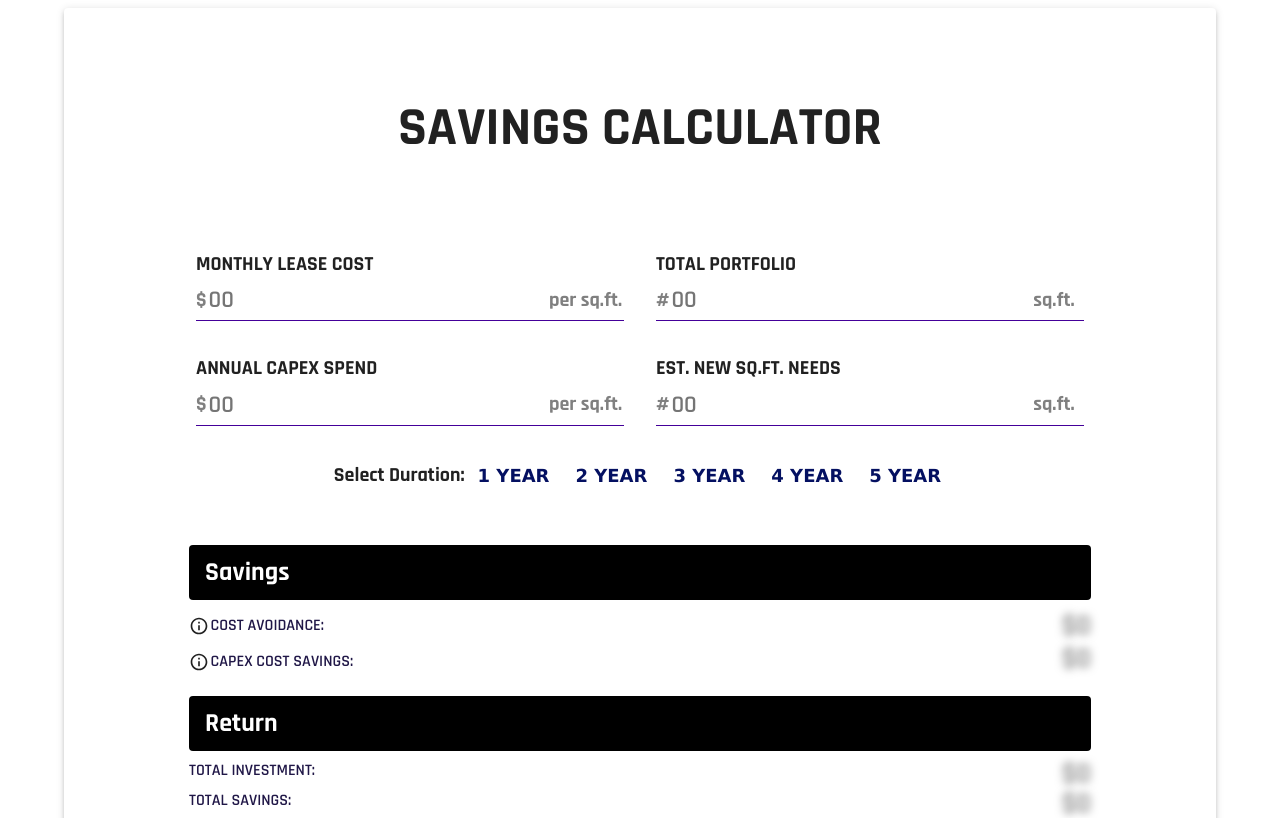
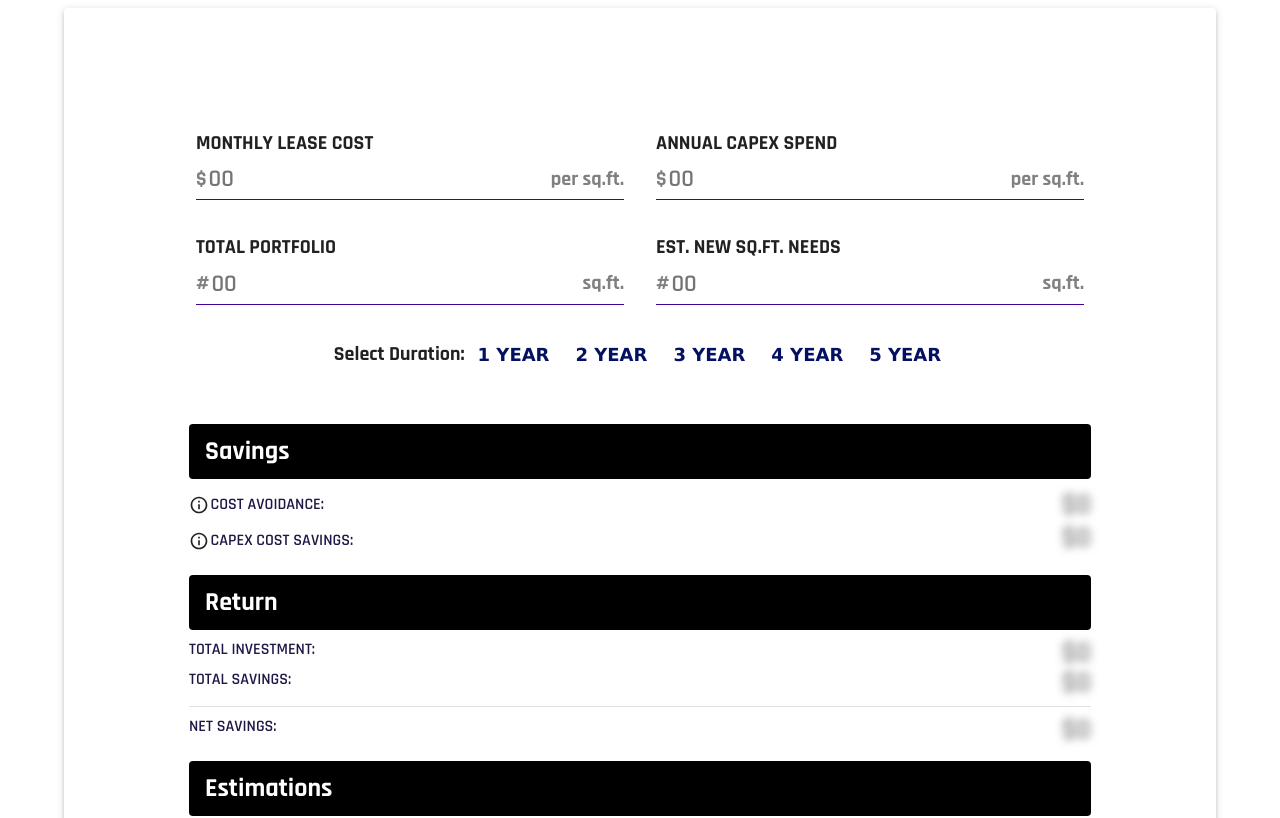
Before and after one commit to akramnarejo/savings-calculator, a React (Create React App) app: page / in a window 1280 px wide. Shown: the top 818 px of the page. Built offline with nearby package versions, Linux system fonts and the light colour scheme.

Commit message:
fix: requested changes

```diff
--- a/src/Main.js
+++ b/src/Main.js
@@ -144,18 +144,19 @@ const ErrorMessage = ({name}) => {
   return (
 
     <Container>
-    <Paper elevation={3} sx={{padding: 5, display: 'flex', justifyContent: 'center', alignItems: 'center', flexDirection: 'column'}}>
-        <Box mt={5} mb={10}>
-        <Typography component="h1" sx={{fontWeight: 900, fontSize:{lg:54, md:35,xs:28}}}>SAVINGS CALCULATOR</Typography>
+    <Paper elevation={3} sx={{padding: {md: 5, xs: 2}, display: 'flex', justifyContent: 'center', alignItems: 'center', flexDirection: 'column'}}>
+        <Box my={5}>
+        {/* <Typography component="h1" sx={{fontWeight: 900, fontSize:{lg:54, md:35,xs:28}}}>SAVINGS CALCULATOR</Typography> */}
         </Box>
         <Formik initialValues={formik.initialValues} enableReinitialize>
             <form onSubmit={handleSubmit}>
                 <Box maxwidth="900px">
                     <Grid container spacing={4} justifyContent="center">
-                        <Grid item xs={10} md={5} sx={{display: 'flex', flexDirection: 'column'}}>
+                        <Grid item xs={11} md={5} sx={{display: 'flex', flexDirection: 'column'}}>
                             <Typography variant='subtitle2' component='p' sx={{fontWeight: 700, fontSize:{lg:20,md:18,sm:16,xs:14}}}>MONTHLY LEASE COST</Typography>
                             <Box className='textfieldBox'>
-                                <Typography variant='subtitle2' component='span' sx={{color: 'gray', fontWeight: 700, fontSize:{lg:20,xs:18}}}>$</Typography>
+                                <Box className='innerBox'>
+                                    <Typography variant='subtitle2' component='span' sx={{color: 'gray', fontWeight: 700, fontSize:{lg:20,md: 18,xs: 16}}}>$</Typography>
                                     <input
                                         type='text'
                                         className='textfield1'
@@ -164,14 +165,34 @@ const ErrorMessage = ({name}) => {
                                         onBlur={handleBlur}
                                         onChange={e => setFieldValue('leaseCost', e.target.value)}
                                     />
-                                <Typography variant='subtitle2' component='span' sx={{color: 'gray', fontWeight: 700, fontSize:{lg:20,xs:18}}}>per sq.ft.</Typography>
+                                </Box>
+                                <Typography variant='subtitle2' component='span' sx={{textAlign: 'end',width: '35%', color: 'gray', fontWeight: 700, fontSize:{lg:20,md: 18,xs: 16}}}>per sq.ft.</Typography>
                             </Box>
                             <ErrorMessage name="leaseCost" />
                         </Grid>
-                        <Grid item xs={10} md={5} sx={{display: 'flex', flexDirection: 'column'}}>
+                        <Grid item xs={11} md={5} sx={{display: 'flex', flexDirection: 'column'}}>
+                            <Typography variant='subtitle2' component='p' sx={{fontWeight: 700, fontSize:{lg:20,md:18,sm:16,xs:14}}}>ANNUAL CAPEX SPEND</Typography>
+                            <Box className='textfieldBox'>
+                                <Box className='innerBox'>
+                                    <Typography variant='subtitle2' component='span' sx={{color: 'gray', fontWeight: 700, fontSize:{lg:20,md: 18,xs: 16}}}>$</Typography>
+                                    <input
+                                        type='text'
+                                        className='textfield1'
+                                        placeholder='00'
+                                        name="capexSpends"
+                                        onBlur={handleBlur}
+                                        onChange={e => setFieldValue('capexSpends', e.target.value)}
+                                    />
+                                </Box>
+                                <Typography variant='subtitle2' component='span' sx={{textAlign: 'end',width: '35%', color: 'gray', fontWeight: 700, fontSize:{lg:20,md: 18,xs: 16}}}>per sq.ft.</Typography>
+                            </Box>
+                            <ErrorMessage name="capexSpends" />
+                        </Grid>
+                        <Grid item xs={11} md={5} sx={{display: 'flex', flexDirection: 'column'}}>
                             <Typography variant='subtitle2' component='p' sx={{fontWeight: 700, fontSize:{lg:20,md:18,sm:16,xs:14}}}>TOTAL PORTFOLIO</Typography>
                             <Box className='textfieldBox'>
-                                <Typography variant='subtitle2' component='span' sx={{color: 'gray', fontWeight: 700, fontSize:{lg:20,xs:18}}}>#</Typography>
+                                <Box className='innerBox'>
+                                    <Typography variant='subtitle2' component='span' sx={{color: 'gray', fontWeight: 700, fontSize:{lg:20,md: 18,xs: 16}}}>#</Typography>
                                     <input
                                         type='text'
                                         className='textfield2'
@@ -180,30 +201,16 @@ const ErrorMessage = ({name}) => {
                                         onBlur={handleBlur}
                                         onChange={e => setFieldValue('portfolio', e.target.value)}
                                     />
-                                <Typography variant='subtitle2' component='span' sx={{color: 'gray', fontWeight: 700, fontSize:{lg:20,xs:18}}}>sq.ft.</Typography>
+                                </Box>
+                                <Typography variant='subtitle2' component='span' sx={{textAlign: 'end',width: '35%', color: 'gray', fontWeight: 700, fontSize:{lg:20,md: 18,xs: 16}}}>sq.ft.</Typography>
                             </Box>
                             <ErrorMessage name="portfolio" />
                         </Grid>
-                        <Grid item xs={10} md={5} sx={{display: 'flex', flexDirection: 'column'}}>
-                            <Typography variant='subtitle2' component='p' sx={{fontWeight: 700, fontSize:{lg:20,md:18,sm:16,xs:14}}}>ANNUAL CAPEX SPEND</Typography>
-                            <Box className='textfieldBox'>
-                                <Typography variant='subtitle2' component='span' sx={{color: 'gray', fontWeight: 700, fontSize:{lg:20,xs:18}}}>$</Typography>
-                                <input
-                                    type='text'
-                                    className='textfield1'
-                                    placeholder='00'
-                                    name="capexSpends"
-                                    onBlur={handleBlur}
-                                    onChange={e => setFieldValue('capexSpends', e.target.value)}
-                                />
-                                <Typography variant='subtitle2' component='span' sx={{color: 'gray', fontWeight: 700, fontSize:{lg:20,xs:18}}}>per sq.ft.</Typography>
-                            </Box>
-                            <ErrorMessage name="capexSpends" />
-                        </Grid>
-                        <Grid item xs={10} md={5} sx={{display: 'flex', flexDirection: 'column'}}>
+                        <Grid item xs={11} md={5} sx={{display: 'flex', flexDirection: 'column'}}>
                             <Typography variant='subtitle2' component='p' sx={{fontWeight: 700, fontSize:{lg:20,md:18,sm:16,xs:14}}}>EST. NEW SQ.FT. NEEDS</Typography>
                             <Box className='textfieldBox'>
-                                <Typography variant='subtitle2' component='span' sx={{color: 'gray', fontWeight: 700, fontSize:{lg:20,xs:18}}}>#</Typography>
+                                <Box className='innerBox'>
+                                    <Typography variant='subtitle2' component='span' sx={{color: 'gray', fontWeight: 700, fontSize:{lg:20,md: 18,xs: 16}}}>#</Typography>
                                     <input
                                         type='text'
                                         className='textfield2'
@@ -212,7 +219,8 @@ const ErrorMessage = ({name}) => {
                                         onBlur={handleBlur}
                                         onChange={e => setFieldValue('estNeeds', e.target.value)}
                                     />
-                                <Typography variant='subtitle2' component='span' sx={{color: 'gray', fontWeight: 700, fontSize:{lg:20,xs:18}}}>sq.ft.</Typography>
+                                </Box>
+                                <Typography variant='subtitle2' component='span' sx={{textAlign: 'end',width: '35%', color: 'gray', fontWeight: 700, fontSize:{lg:20,md: 18,xs: 16}}}>sq.ft.</Typography>
                             </Box>
                             <ErrorMessage name="estNeeds" />
                         </Grid>
--- a/src/styles.css
+++ b/src/styles.css
@@ -12,19 +12,26 @@
 .textfieldBox{
     display: flex !important;
     align-items: center !important;
-    flex-wrap: wrap !important;
+    justify-content: space-between;
     border-bottom: 1px solid #440099 !important;
     gap: .2 !important;
     padding-bottom: 4px !important;
     padding-top: 4px !important;
     box-sizing: border-box !important;
+    width: '100%' !important;
 }
 .textfieldBox:hover{
     border-bottom: 2px solid #440099 !important;
 }
+.innerBox{
+    display: flex;
+    align-items: center;
+    width: '60%' !important;
+    border: '1px solid' !important;
+}
 .textfield1{
     font-family: 'Rajdhani';
-    width: 80% !important;
+    width: 100% !important;
     border: none !important;
     outline: none !important;
     font-size: 24px !important;
```
Lines whose indentation alone changed are shown as unchanged.
